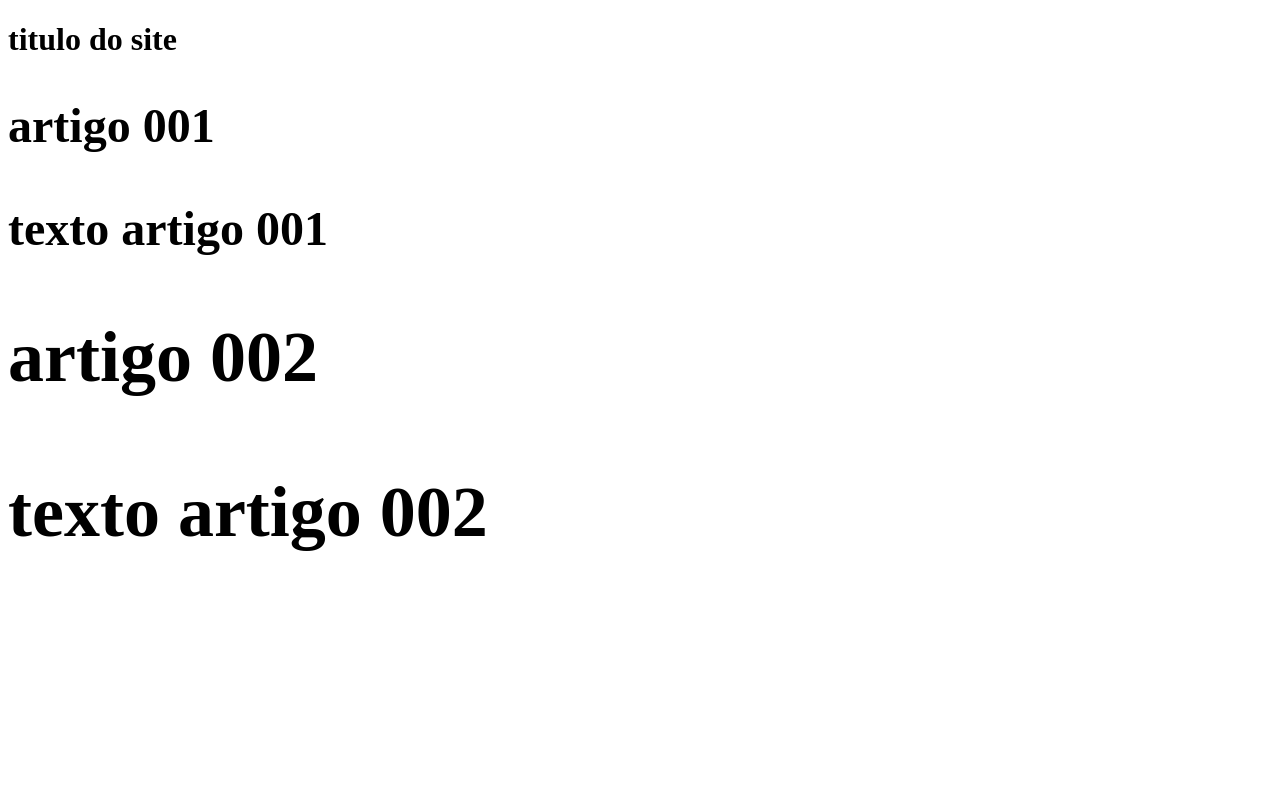
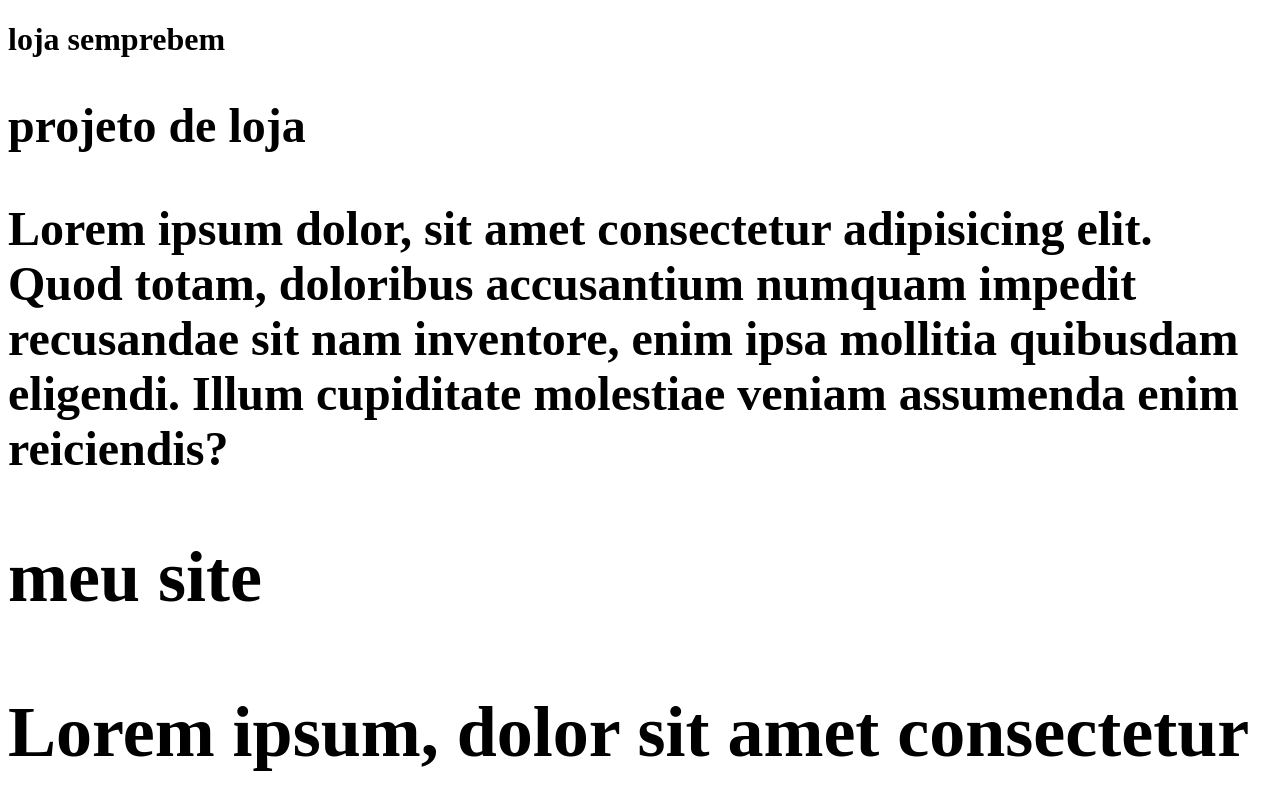
Before and after one commit to semprebem/projeto-site-2024, a plain HTML site: page index.html in a window 1280 px wide. Shown: the top 787 px of the page. Drawn offline with Linux system fonts and the light colour scheme.

Commit message:
comecei a escrever o conteúdo

```diff
--- a/index.html
+++ b/index.html
@@ -8,15 +8,15 @@
 <body>
  <main>
 <header>
-<h1>titulo do site
+<h1>loja semprebem <h1>
   <header>
     <article>
-        <h2>artigo 001<h2>
-         <p>texto artigo 001 <p>
+        <h2>projeto de loja<h2>
+         <p>Lorem ipsum dolor, sit amet consectetur adipisicing elit. Quod totam, doloribus accusantium numquam impedit recusandae sit nam inventore, enim ipsa mollitia quibusdam eligendi. Illum cupiditate molestiae veniam assumenda enim reiciendis?<p>
             <article>
                 <article>
-                    <h2>artigo 002 <h2>
-                        <p>texto artigo 002
+                    <h2>meu site <h2>
+                        <p>Lorem ipsum, dolor sit amet consectetur adipisicing elit. Molestias iste deleniti ab possimus hic accusamus illo earum ea labore incidunt nulla similique praesentium at ad modi nihil commodi, quia eveniet.
                             <article>
                                 <main>
                                     <body>
```
